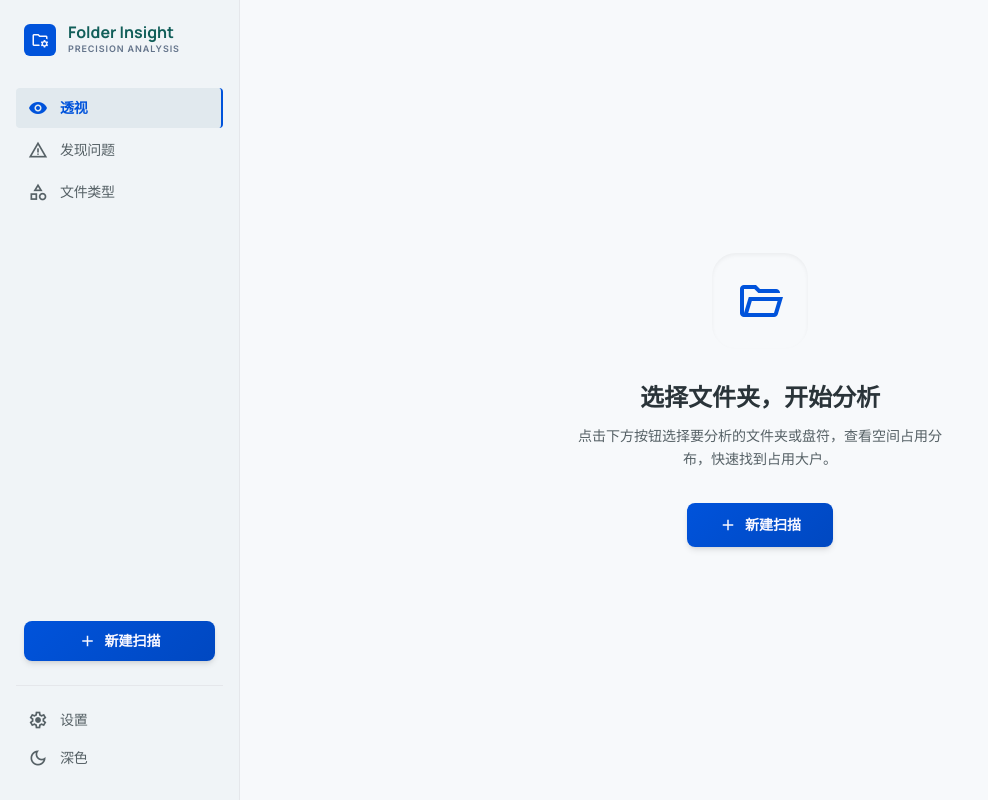
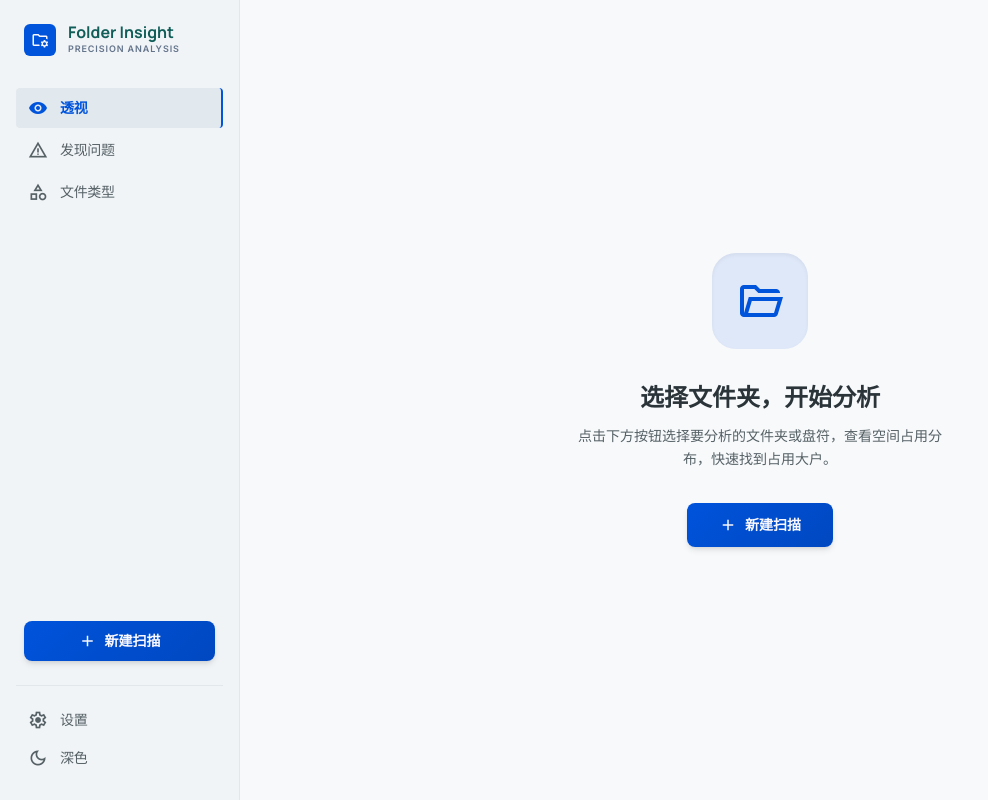
Before and after one commit to duyl328/dir-zero, a React (Vite) app in the folder folder-insight/: page /#/overview in a window 1280 px wide. Shown: the whole page, without its empty margins (0-988 px from the left). Built offline with nearby package versions, Linux system fonts and the light colour scheme.

Commit message:
chore: 调整主题 token 配置并更新说明文档

```diff
--- a/folder-insight/src/App.css
+++ b/folder-insight/src/App.css
@@ -7,36 +7,22 @@
 
 /* ── Light theme (default) ─────────────────────────────────────────────────── */
 :root {
+  /* Full hex values — used by body/glass-panel/cta-gradient */
   --color-primary: #0053db;
   --color-primary-dim: #0048c1;
-  --color-primary-fixed: #dbe1ff;
-  --color-primary-fixed-dim: #c7d3ff;
   --color-on-primary: #f8f7ff;
-  --color-on-primary-fixed: #003798;
-  --color-on-primary-fixed-variant: #0050d4;
+  --color-primary-container: #dbe1ff;
   --color-on-primary-container: #0048bf;
-  --color-primary-container: #dbe1ff;
   --color-inverse-primary: #618bff;
   --color-secondary: #5c605f;
-  --color-secondary-dim: #505453;
-  --color-secondary-fixed: #e0e3e2;
-  --color-secondary-fixed-dim: #d2d5d4;
+  --color-secondary-container: #e0e3e2;
   --color-on-secondary: #f7f9f8;
-  --color-on-secondary-fixed: #3c4040;
-  --color-on-secondary-fixed-variant: #595c5c;
   --color-on-secondary-container: #4f5252;
-  --color-secondary-container: #e0e3e2;
   --color-tertiary: #4a6552;
-  --color-tertiary-dim: #3e5946;
-  --color-tertiary-fixed: #daf9df;
-  --color-tertiary-fixed-dim: #cbead1;
+  --color-tertiary-container: #daf9df;
   --color-on-tertiary: #e7ffea;
-  --color-on-tertiary-fixed: #334e3b;
-  --color-on-tertiary-fixed-variant: #4f6b57;
   --color-on-tertiary-container: #45604d;
-  --color-tertiary-container: #daf9df;
   --color-error: #9f403d;
-  --color-error-dim: #4e0309;
   --color-error-container: #fe8983;
   --color-on-error: #fff7f6;
   --color-on-error-container: #752121;
@@ -52,12 +38,33 @@
   --color-surface-container-lowest: #ffffff;
   --color-on-surface: #2a3439;
   --color-on-surface-variant: #566166;
-  --color-on-background: #2a3439;
   --color-background: #f7f9fb;
   --color-outline: #717c82;
   --color-outline-variant: #a9b4b9;
   --color-inverse-surface: #0b0f10;
   --color-inverse-on-surface: #9a9d9f;
+
+  /* RGB channel values — used by Tailwind opacity modifiers (bg-primary/10 etc.) */
+  --md-primary: 0 83 219;
+  --md-on-primary: 248 247 255;
+  --md-primary-container: 219 225 255;
+  --md-secondary: 92 96 95;
+  --md-secondary-container: 224 227 226;
+  --md-on-secondary-container: 79 82 82;
+  --md-tertiary: 74 101 82;
+  --md-tertiary-container: 218 249 223;
+  --md-on-tertiary-container: 69 96 77;
+  --md-error: 159 64 61;
+  --md-surface: 247 249 251;
+  --md-surface-container: 232 239 243;
+  --md-surface-container-low: 240 244 247;
+  --md-surface-container-high: 225 233 238;
+  --md-surface-container-highest: 217 228 234;
+  --md-surface-container-lowest: 255 255 255;
+  --md-on-surface: 42 52 57;
+  --md-on-surface-variant: 86 97 102;
+  --md-outline-variant: 169 180 185;
+  --md-white: 255 255 255;
 
   font-family: 'Inter', sans-serif;
   font-size: 16px;
@@ -71,34 +78,19 @@
 .dark {
   --color-primary: #618bff;
   --color-primary-dim: #4f7aee;
-  --color-primary-fixed: #1a2a5e;
-  --color-primary-fixed-dim: #0f1e4a;
   --color-on-primary: #0a1540;
-  --color-on-primary-fixed: #c7d3ff;
-  --color-on-primary-fixed-variant: #8faeff;
+  --color-primary-container: #1a2a5e;
   --color-on-primary-container: #8faeff;
-  --color-primary-container: #1a2a5e;
   --color-inverse-primary: #0053db;
   --color-secondary: #a8adac;
-  --color-secondary-dim: #8e9392;
-  --color-secondary-fixed: #2a2e2d;
-  --color-secondary-fixed-dim: #1e2221;
+  --color-secondary-container: #2a2e2d;
   --color-on-secondary: #0d1110;
-  --color-on-secondary-fixed: #d2d5d4;
-  --color-on-secondary-fixed-variant: #8e9392;
   --color-on-secondary-container: #a8adac;
-  --color-secondary-container: #2a2e2d;
   --color-tertiary: #8ecf97;
-  --color-tertiary-dim: #72b87c;
-  --color-tertiary-fixed: #1a2e1e;
-  --color-tertiary-fixed-dim: #0f2013;
+  --color-tertiary-container: #1a2e1e;
   --color-on-tertiary: #0a1a0d;
-  --color-on-tertiary-fixed: #cbead1;
-  --color-on-tertiary-fixed-variant: #72b87c;
   --color-on-tertiary-container: #8ecf97;
-  --color-tertiary-container: #1a2e1e;
   --color-error: #ff8a87;
-  --color-error-dim: #cc5f5c;
   --color-error-container: #5c1a18;
   --color-on-error: #1a0504;
   --color-on-error-container: #ff8a87;
@@ -114,12 +106,31 @@
   --color-surface-container-lowest: #0a0f12;
   --color-on-surface: #d8e4ea;
   --color-on-surface-variant: #8fa4ad;
-  --color-on-background: #d8e4ea;
   --color-background: #0f1417;
   --color-outline: #4a5c63;
   --color-outline-variant: #2a3a42;
   --color-inverse-surface: #d8e4ea;
   --color-inverse-on-surface: #2a3439;
+
+  --md-primary: 97 139 255;
+  --md-on-primary: 10 21 64;
+  --md-primary-container: 26 42 94;
+  --md-secondary: 168 173 172;
+  --md-secondary-container: 42 46 45;
+  --md-on-secondary-container: 168 173 172;
+  --md-tertiary: 142 207 151;
+  --md-tertiary-container: 26 46 30;
+  --md-on-tertiary-container: 142 207 151;
+  --md-error: 255 138 135;
+  --md-surface: 15 20 23;
+  --md-surface-container: 20 28 33;
+  --md-surface-container-low: 17 24 32;
+  --md-surface-container-high: 28 38 45;
+  --md-surface-container-highest: 36 48 56;
+  --md-surface-container-lowest: 10 15 18;
+  --md-on-surface: 216 228 234;
+  --md-on-surface-variant: 143 164 173;
+  --md-outline-variant: 42 58 66;
 }
 
 * {
--- a/folder-insight/tailwind.config.js
+++ b/folder-insight/tailwind.config.js
@@ -1,62 +1,58 @@
 /** @type {import('tailwindcss').Config} */
+function tw(name) {
+  return ({ opacityValue }) =>
+    opacityValue !== undefined
+      ? `rgb(var(--md-${name}) / ${opacityValue})`
+      : `rgb(var(--md-${name}))`;
+}
+function cv(name) {
+  return `var(--color-${name})`;
+}
+
 export default {
   content: ["./index.html", "./src/**/*.{js,ts,jsx,tsx}"],
   darkMode: "class",
   theme: {
     extend: {
       colors: {
-        // Light tokens
-        primary: "var(--color-primary)",
-        "primary-dim": "var(--color-primary-dim)",
-        "primary-fixed": "var(--color-primary-fixed)",
-        "primary-fixed-dim": "var(--color-primary-fixed-dim)",
-        "on-primary": "var(--color-on-primary)",
-        "on-primary-fixed": "var(--color-on-primary-fixed)",
-        "on-primary-fixed-variant": "var(--color-on-primary-fixed-variant)",
-        "on-primary-container": "var(--color-on-primary-container)",
-        "primary-container": "var(--color-primary-container)",
-        "inverse-primary": "var(--color-inverse-primary)",
-        secondary: "var(--color-secondary)",
-        "secondary-dim": "var(--color-secondary-dim)",
-        "secondary-fixed": "var(--color-secondary-fixed)",
-        "secondary-fixed-dim": "var(--color-secondary-fixed-dim)",
-        "on-secondary": "var(--color-on-secondary)",
-        "on-secondary-fixed": "var(--color-on-secondary-fixed)",
-        "on-secondary-fixed-variant": "var(--color-on-secondary-fixed-variant)",
-        "on-secondary-container": "var(--color-on-secondary-container)",
-        "secondary-container": "var(--color-secondary-container)",
-        tertiary: "var(--color-tertiary)",
-        "tertiary-dim": "var(--color-tertiary-dim)",
-        "tertiary-fixed": "var(--color-tertiary-fixed)",
-        "tertiary-fixed-dim": "var(--color-tertiary-fixed-dim)",
-        "on-tertiary": "var(--color-on-tertiary)",
-        "on-tertiary-fixed": "var(--color-on-tertiary-fixed)",
-        "on-tertiary-fixed-variant": "var(--color-on-tertiary-fixed-variant)",
-        "on-tertiary-container": "var(--color-on-tertiary-container)",
-        "tertiary-container": "var(--color-tertiary-container)",
-        error: "var(--color-error)",
-        "error-dim": "var(--color-error-dim)",
-        "error-container": "var(--color-error-container)",
-        "on-error": "var(--color-on-error)",
-        "on-error-container": "var(--color-on-error-container)",
-        surface: "var(--color-surface)",
-        "surface-bright": "var(--color-surface-bright)",
-        "surface-dim": "var(--color-surface-dim)",
-        "surface-tint": "var(--color-surface-tint)",
-        "surface-variant": "var(--color-surface-variant)",
-        "surface-container": "var(--color-surface-container)",
-        "surface-container-low": "var(--color-surface-container-low)",
-        "surface-container-high": "var(--color-surface-container-high)",
-        "surface-container-highest": "var(--color-surface-container-highest)",
-        "surface-container-lowest": "var(--color-surface-container-lowest)",
-        "on-surface": "var(--color-on-surface)",
-        "on-surface-variant": "var(--color-on-surface-variant)",
-        "on-background": "var(--color-on-background)",
-        background: "var(--color-background)",
-        outline: "var(--color-outline)",
-        "outline-variant": "var(--color-outline-variant)",
-        "inverse-surface": "var(--color-inverse-surface)",
-        "inverse-on-surface": "var(--color-inverse-on-surface)",
+        // Opacity-capable tokens (use --md-* RGB channel vars)
+        primary:                     tw("primary"),
+        "on-primary":                tw("on-primary"),
+        "primary-container":         tw("primary-container"),
+        secondary:                   tw("secondary"),
+        "secondary-container":       tw("secondary-container"),
+        "on-secondary-container":    tw("on-secondary-container"),
+        tertiary:                    tw("tertiary"),
+        "tertiary-container":        tw("tertiary-container"),
+        "on-tertiary-container":     tw("on-tertiary-container"),
+        error:                       tw("error"),
+        surface:                     tw("surface"),
+        "surface-container":         tw("surface-container"),
+        "surface-container-low":     tw("surface-container-low"),
+        "surface-container-high":    tw("surface-container-high"),
+        "surface-container-highest": tw("surface-container-highest"),
+        "surface-container-lowest":  tw("surface-container-lowest"),
+        "on-surface":                tw("on-surface"),
+        "on-surface-variant":        tw("on-surface-variant"),
+        "outline-variant":           tw("outline-variant"),
+
+        // Solid tokens (use --color-* hex vars)
+        "primary-dim":               cv("primary-dim"),
+        "on-primary-container":      cv("on-primary-container"),
+        "inverse-primary":           cv("inverse-primary"),
+        "on-secondary":              cv("on-secondary"),
+        "on-tertiary":               cv("on-tertiary"),
+        "error-container":           cv("error-container"),
+        "on-error":                  cv("on-error"),
+        "on-error-container":        cv("on-error-container"),
+        "surface-bright":            cv("surface-bright"),
+        "surface-dim":               cv("surface-dim"),
+        "surface-tint":              cv("surface-tint"),
+        "surface-variant":           cv("surface-variant"),
+        background:                  cv("background"),
+        outline:                     cv("outline"),
+        "inverse-surface":           cv("inverse-surface"),
+        "inverse-on-surface":        cv("inverse-on-surface"),
       },
       borderRadius: {
         DEFAULT: "0.125rem",
```
Also changed, not shown: 1 other file (tests, documents, lock files or other folders).
